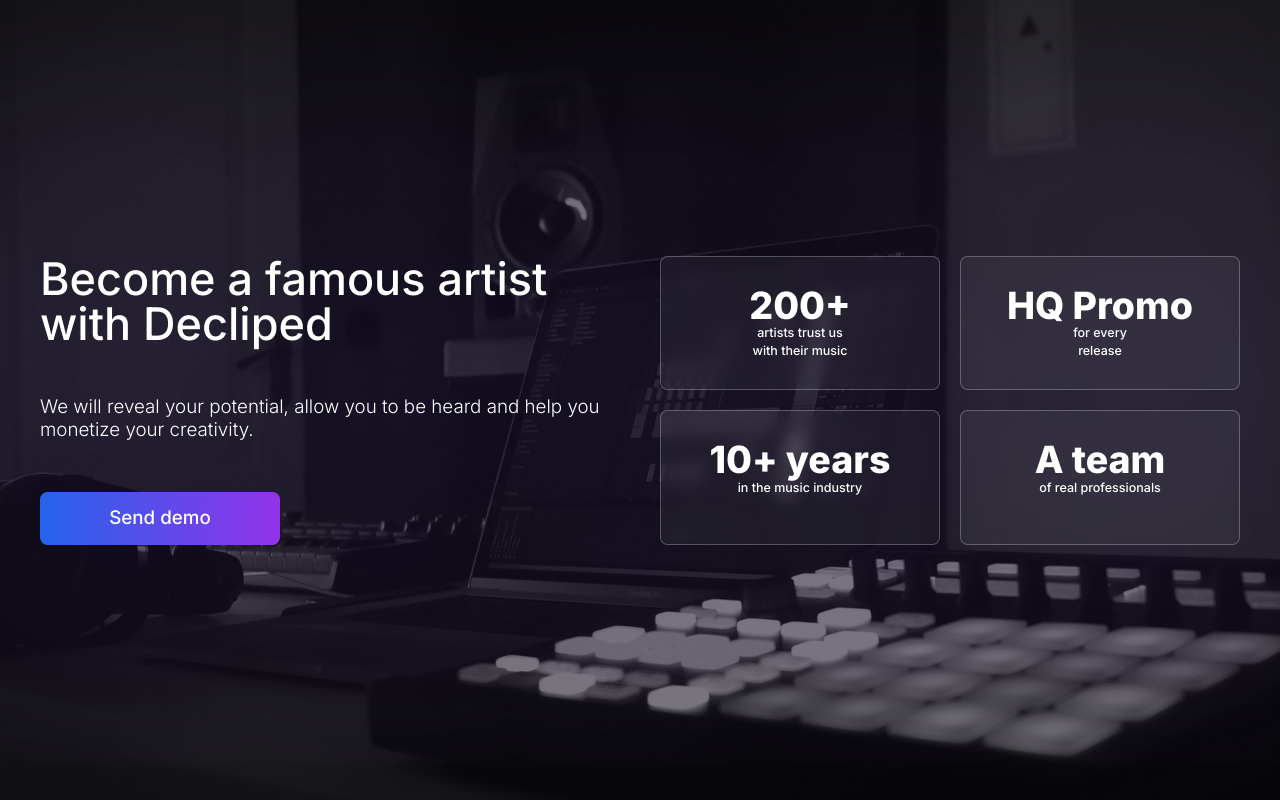
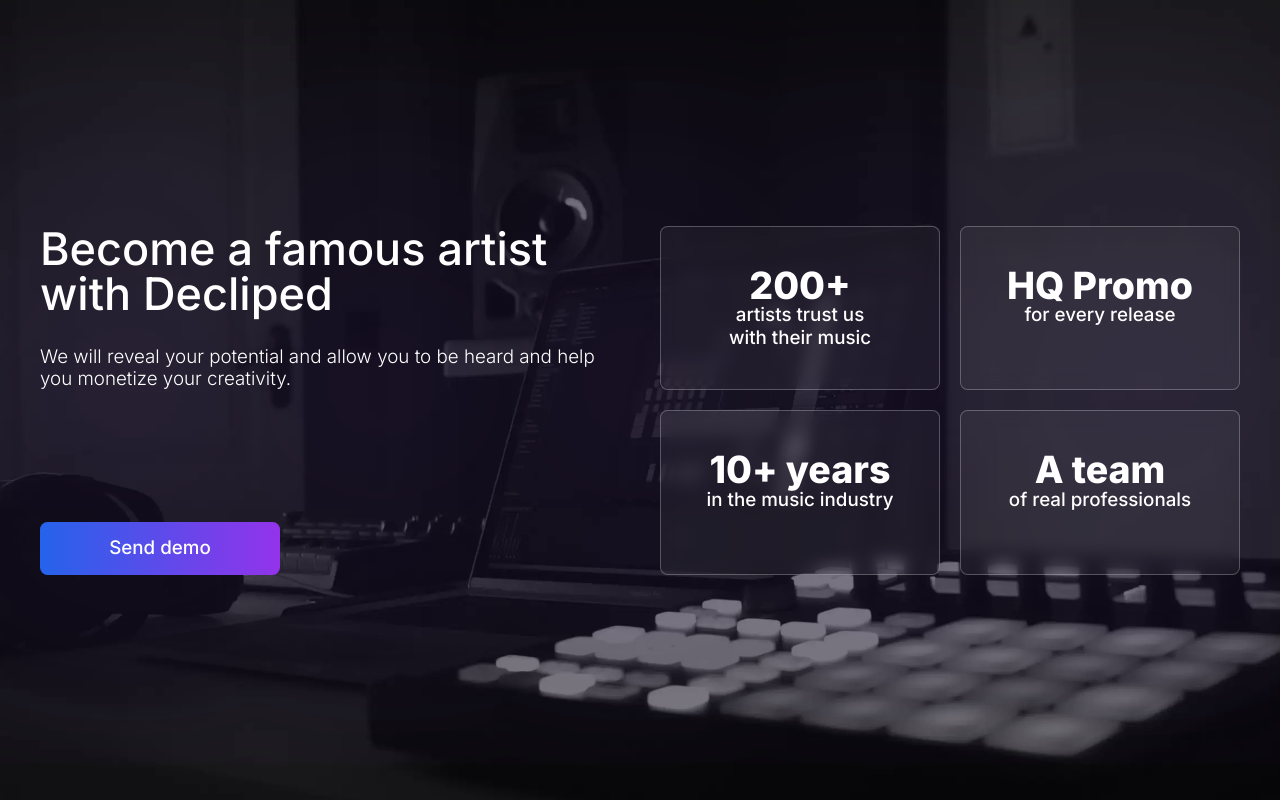
Before and after one commit to SharpNesla/DeclipedLanding, a website: page index.html in a window 1280 px wide. Drawn offline with nearby package versions, Linux system fonts and the light colour scheme.

```diff
--- a/index.html
+++ b/index.html
@@ -1,10 +1,23 @@
-<!doctype html>
-<html>
+<!doctype html >
+<html lang="en">
 <head>
   <meta charset="UTF-8">
   <meta name="viewport" content="width=device-width, initial-scale=1.0">
+  <meta name="description"
+        content="Decliped is a modern multi-genre music label specializing in the release of trending music and engaged
+         in its comprehensive promotion on current platforms."/>
+  <meta property="og:type" content="business.business">
+  <meta property="og:title" content="Decliped Music Label">
+  <meta property="og:description"
+        content="Decliped is a modern multi-genre music label specializing in the release of trending music and engaged in its comprehensive promotion on current platforms.">
+  <meta property="og:url" content="https://decliped.com">
+  <meta property="og:image" content="https://decliped.com/opengraph.png">
+  <meta property="og:site_name" content="Decliped music label">
+  <meta property="og:locale" content="en_US">
+  <meta name="keywords" content="decliped, music, label, record, phonk, release">
+  <title>Decliped Music Label</title>
+
   <script src="https://cdn.tailwindcss.com"></script>
-  <title>Decliped music label</title>
   <link rel="preconnect" href="https://fonts.googleapis.com">
   <link rel="preconnect" href="https://fonts.gstatic.com" crossorigin>
   <link href="https://fonts.googleapis.com/css2?family=Inter:wght@300;500;600;700;800&display=swap" rel="stylesheet">
@@ -21,71 +34,94 @@
       }
 
       #shadow {
-          box-shadow: 0px 0px 700px 300px rgba(123, 71, 255, 0.1);
+          box-shadow: 0 0 700px 300px rgba(123, 71, 255, 0.1);
 
       }
   </style>
 
 </head>
-<body class="text-white">
-<main class="w-screen min-h-screen p-12 flex items-center justify-center bg-cover bg-center bg-cover"
-      style="background-image: url('Rectangle 81.png')">
+<body class="text-white bg-neutral-900">
+<main class="w-screen min-h-screen p-12 flex items-center justify-center bg-cover bg-center"
+      style="background-image: url('public/images/background.webp');
+             background-image: image-set(url('public/images/background.webp') 1x, url('public/images/background.png') 1x)
+">
   <section id="container"
            class="flex flex-col my-36 lg:my-0 lg:grid grid-cols-2 w-full gap-16 items-stretch justify-center max-w-[120rem]">
     <div id="shadow" class="absolute m-auto max-w-[100rem] top-0 bottom-0 left-0 right-0 h-[0.000px]"></div>
-    <div class="flex flex-col gap-6 justify-between z-10">
-      <div class="text-7xl">
+    <div class="flex flex-col gap-12 justify-between z-10">
+      <h1 class="text-7xl">
         Become a famous artist with Decliped
-      </div>
+      </h1>
       <article class="font-light text-3xl">
-        We will reveal your potential, allow you to be heard and help you monetize your creativity.
+        We will reveal your potential and allow you to be heard and help you monetize your creativity.
       </article>
+      <div class="flex-1"></div>
       <button id="send-demo-button"
-              class="text-3xl bg-gradient-to-r from-blue-600 to-purple-600 rounded-xl px-10 lg:w-96 py-6">
+              class="text-3xl transition ease-in-out
+              hover:from-blue-500
+              hover:to-purple-500
+             bg-gradient-to-r from-blue-600 to-purple-600 rounded-xl px-10 lg:w-96 py-6">
         Send demo
       </button>
       <div id="demo-email"
-              class="text-3xl text-center bg-gradient-to-r hidden from-blue-600 to-purple-600 rounded-xl px-10 lg:w-96 py-6">
+           class="text-3xl text-center bg-gradient-to-r hidden from-blue-600 to-purple-600
+            rounded-xl px-10 lg:w-96 py-6">
         demo@decliped.com
       </div>
     </div>
     <div class="grid gap-8 grid-cols-2 grid-rows-2 z-10">
-      <div class="p-6 sm:p-12 bg-white/5 rounded-xl backdrop-blur border-white/25 border text-center">
+      <div class="p-6 py-16 sm:px-12 bg-white/5 hover:bg-white/20 transition ease-in-out
+       rounded-xl backdrop-blur border-white/25 border text-center">
         <p class="font-extrabold text-4xl sm:text-6xl">
           200+
         </p>
-        <p class="text-xl">
+        <p class="text-3xl">
           artists trust us<br>with their music
         </p>
       </div>
-      <div class="p-6 sm:p-12 bg-white/5 rounded-xl backdrop-blur border-white/25 border text-center">
+      <div class="p-6 py-16 sm:px-12 bg-white/5 hover:bg-white/20 transition ease-in-out
+       rounded-xl backdrop-blur border-white/25 border text-center">
         <p class="font-extrabold text-4xl sm:text-6xl">
           HQ Promo
         </p>
-        <p class="text-xl">
-          for every<br>release
+        <p class="text-3xl">
+          for every <br class="sm:hidden">release
         </p>
       </div>
-      <div class="p-6 sm:p-12 bg-white/5 rounded-xl backdrop-blur border-white/25 border text-center">
+      <div class="p-6 py-16 sm:px-12 bg-white/5 hover:bg-white/20 transition ease-in-out
+       rounded-xl backdrop-blur border-white/25 border text-center">
         <p class="font-extrabold text-4xl sm:text-6xl">
           10+ years
         </p>
-        <p class="text-xl">
+        <p class="text-3xl">
           in the music industry
         </p>
       </div>
-      <div class="p-6 sm:p-12 bg-white/5 rounded-xl backdrop-blur border-white/25 border text-center">
+      <div class="p-6 py-16 sm:px-12 bg-white/5 hover:bg-white/20 transition ease-in-out
+       rounded-xl backdrop-blur border-white/25 border text-center">
         <p class="font-extrabold text-4xl sm:text-6xl">
           A team
         </p>
-        <p class="text-xl">
+        <p class="text-3xl">
           of real professionals
         </p>
       </div>
     </div>
   </section>
 </main>
-
+<script type='application/ld+json'>
+  {
+    "@context": "http://www.schema.org",
+    "@type": "Organization",
+    "name": "Decliped",
+    "url": "https://decliped.com",
+    "sameAs": [
+      ""
+    ],
+    "logo": "https://decliped.com/opengraph.png",
+    "description": "Decliped is a modern multi-genre music label specializing in the release of trending music and engaged in its comprehensive promotion on current platforms."
+  }
+</script>
 <script>
   const button = document.getElementById('send-demo-button')
   button.onclick = function () {
--- /dev/null
+++ b/robots.txt
@@ -0,0 +1 @@
+User-agent: *
```
Also changed, not shown: package.json (added, +11 -0 lines), public/images/background.png (renamed from Rectangle 81.png), public/images/background.webp (added), public/images/opengraph.png (added), 3 other files.
